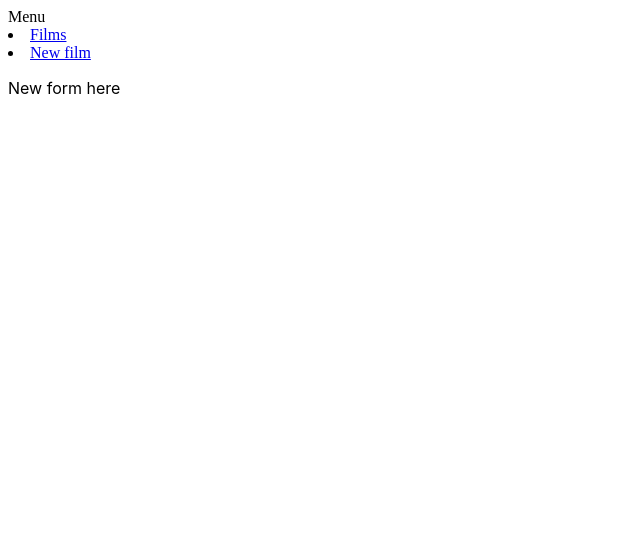
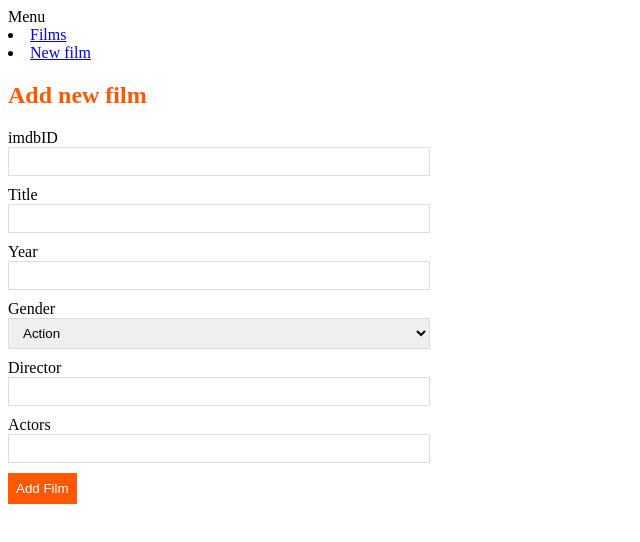
Before and after one commit to reactjs-essentials/movie-app, a React (Create React App) app: page /new in a window 1280 px wide. Shown: the top 542 px of the page, without its empty margins (0-640 px from the left). Built offline with nearby package versions, Linux system fonts and the light colour scheme.

Commit message:
add forms - part 11 (#12)
Co-authored-by: Joao Neves <joao.m.guedes.neves@avanade.com>

```diff
--- a/src/App.js
+++ b/src/App.js
@@ -2,6 +2,7 @@ import "./style.css";
 import Navbar from "./Navbar";
 import Home from "./Home";
 import FilmDetails from "./FilmDetails";
+import NewFilmForm from "./NewFilmForm";
 import { Routes, Route } from "react-router-dom";
 
 export default function App() {
@@ -12,14 +13,7 @@ export default function App() {
         <div className="content">
           <Routes>
             <Route path="/" element={<Home />}></Route>
-            <Route
-              path="/new"
-              element={
-                <div>
-                  <p>New form here</p>
-                </div>
-              }
-            ></Route>
+            <Route path="/new" element={<NewFilmForm />}></Route>
             <Route path="/film/:id" element={<FilmDetails />}></Route>
           </Routes>
         </div>
--- /dev/null
+++ b/src/NewFilmForm.js
@@ -0,0 +1,121 @@
+import { useState } from "react";
+import { useNavigate } from "react-router-dom";
+
+const NewFilmForm = () => {
+  const [newFilm, setNewFilm] = useState({
+    imdbID: "",
+    title: "",
+    year: "",
+    gender: "",
+    director: "",
+    actors: "",
+  });
+
+  const handleSubmit = (e) => {
+    e.preventDefault();
+    fetch("https://apimocha.com/moviesapi/film/" + newFilm.imdbID, {
+      method: "POST",
+      body: JSON.stringify(newFilm),
+    }).then(() => navigate("/"));
+  };
+  const navigate = useNavigate();
+
+  return (
+    <div className="new-film-form">
+      <h2>Add new film</h2>
+      <form onSubmit={handleSubmit}>
+        <label>imdbID</label>
+        <input
+          type="text"
+          required
+          value={newFilm?.imdbID}
+          onChange={(e) => {
+            console.log("1", newFilm);
+            setNewFilm({
+              ...newFilm,
+              imdbID: e.target.value,
+            });
+          }}
+        ></input>
+        <label>Title</label>
+        <input
+          type="text"
+          required
+          value={newFilm?.title}
+          onChange={(e) => {
+            console.log("1", newFilm);
+            setNewFilm({
+              ...newFilm,
+              title: e.target.value,
+            });
+          }}
+        ></input>
+        <label>Year</label>
+        <input
+          type="number"
+          required
+          value={newFilm?.year}
+          onChange={(e) => {
+            console.log("1", newFilm);
+            setNewFilm({
+              ...newFilm,
+              year: e.target.value,
+            });
+          }}
+        ></input>
+        <label>Gender</label>
+        <select
+          value={newFilm?.gender}
+          onChange={(e) => {
+            console.log("1", newFilm);
+            setNewFilm({
+              ...newFilm,
+              gender: e.target.value,
+            });
+          }}
+        >
+          <option value="Action">Action</option>
+          <option value="Adventure">Adventure</option>
+          <option value="Fantasy">Fantasy</option>
+          <option value="Drama">Drama</option>
+          <option value="Horror">Horror</option>
+          <option value="Sci-Fi">Sci-Fi</option>
+          <option value="Thriller">Thriller</option>
+          <option value="Biography">Biography</option>
+          <option value="Comedy">Comedy</option>
+          <option value="Crime">Crime</option>
+        </select>
+
+        <label>Director</label>
+        <input
+          type="text"
+          required
+          value={newFilm?.director}
+          onChange={(e) => {
+            console.log("1", newFilm);
+            setNewFilm({
+              ...newFilm,
+              director: e.target.value,
+            });
+          }}
+        ></input>
+        <label>Actors</label>
+        <input
+          type="text"
+          required
+          value={newFilm?.actors}
+          onChange={(e) => {
+            console.log("1", newFilm);
+            setNewFilm({
+              ...newFilm,
+              actors: e.target.value,
+            });
+          }}
+        ></input>
+        <button type="submit">Add Film</button>
+      </form>
+    </div>
+  );
+};
+
+export default NewFilmForm;
--- a/src/style.css
+++ b/src/style.css
@@ -3,3 +3,34 @@ p {
   font-family: -apple-system, BlinkMacSystemFont, "Segoe UI", Roboto, Oxygen,
     Ubuntu, Cantarell, "Open Sans", "Helvetica Neue", sans-serif;
 }
+
+.new-film-form {
+  max-width: 500px;
+}
+.new-film-form label {
+  display: block;
+  margin-top: 10px;
+}
+.new-film-form h2 {
+  color: #ff5800;
+}
+.new-film-form input,
+.new-film-form textarea,
+.new-film-form select {
+  width: 400px;
+  padding: 6px 10px;
+  border: 1px solid #ddd;
+  display: block;
+}
+.new-film-form button {
+  background: #ff5800;
+  margin-top: 10px;
+  color: #fff;
+  border: 0;
+  padding: 8px;
+  cursor: pointer;
+}
+
+.new-film-form select {
+  width: 422px;
+}
```
Also changed, not shown: 1 other file (tests, documents, lock files or other folders).
